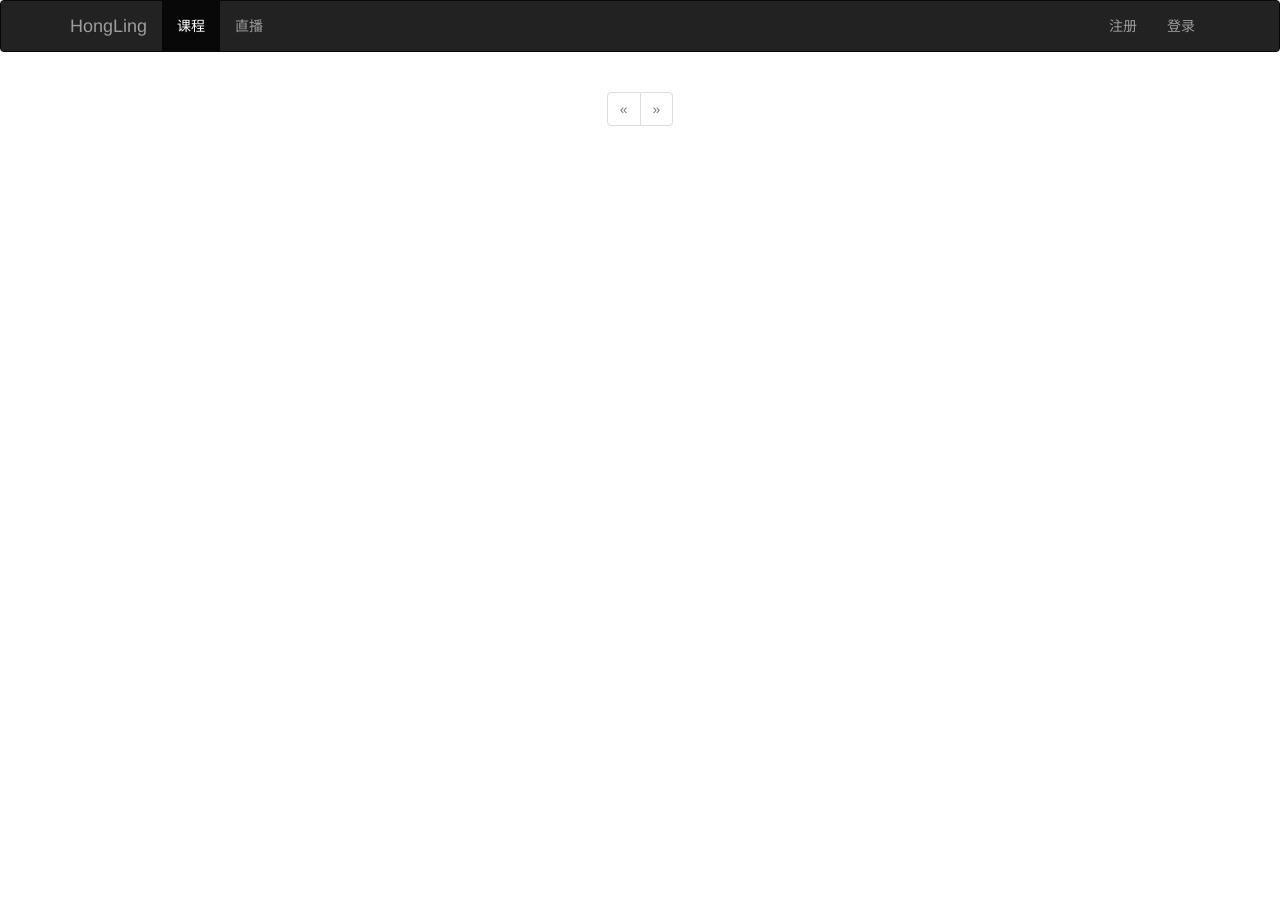
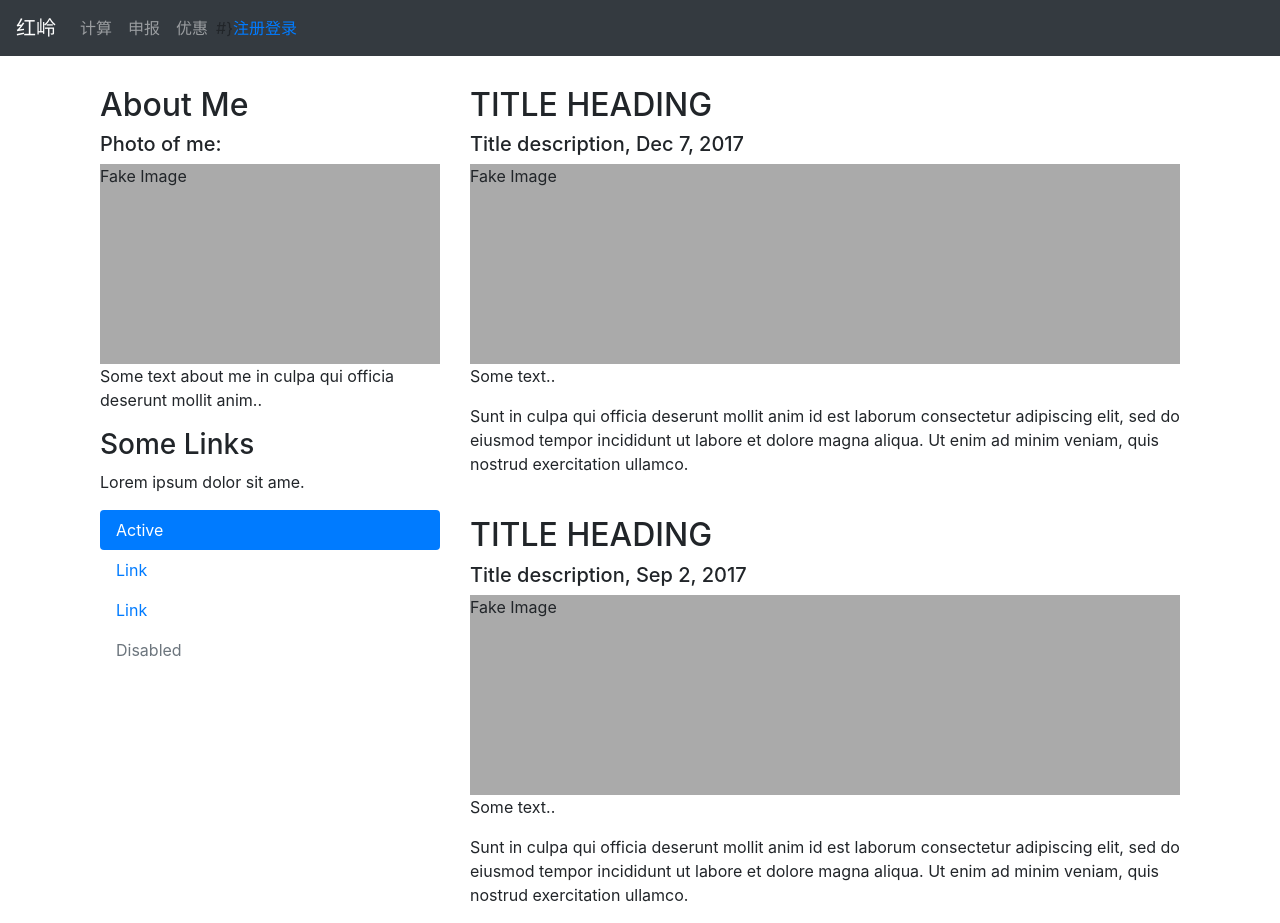
Before and after one commit to robinliu2010/hongling, a Python web app: template hongling/templates/index.html in a window 1280 px wide. Before the commit the page ends 126 px from the top, so only its background shows below. Run offline with Jinja, Linux system fonts and the light colour scheme; the template is opened without the code that fills it, so the values that code supplies are empty; some libraries are stand-ins or nearby versions.

Commit message:
修改了主页页面，使用boostrap4

```diff
--- a/hongling/config.py
+++ b/hongling/config.py
@@ -1,5 +1,5 @@
 class BaseConfig(object):
-    SECRET_KEY='makesoure to set avery secret-key',
+    SECRET_KEY='makesoure to set avery secret-key'
     INDEX_PER_PAGE = 9
 
 class DevelopmentConfig(BaseConfig):
--- a/hongling/static/main.css
+++ b/hongling/static/main.css
@@ -1,4 +1,4 @@
-.form{
+.form {
     width: 400px;
     margin: 0 auto;
 }
@@ -15,6 +15,7 @@ a:visited {
     overflow: hidden;
     white-space: nowrap
 }
+
 .course img {
     height: 160px !important;
 }
@@ -22,3 +23,8 @@ a:visited {
 .nav-pagination {
     text-align: center;
 }
+
+.fakeimg {
+    height: 200px;
+    background: #aaa;
+}
--- a/hongling/templates/base.html
+++ b/hongling/templates/base.html
@@ -3,54 +3,100 @@
 <head>
     <meta charset="UTF-8">
     <title>{% block title %}{% endblock %}</title>
-    <link rel="stylesheet" href="https://cdn.jsdelivr.net/npm/bootstrap@3.3.7/dist/css/bootstrap.min.css">
+    {#    <link rel="stylesheet" href="https://cdn.jsdelivr.net/npm/bootstrap@3.3.7/dist/css/bootstrap.min.css">#}
+    <link rel="stylesheet" href="https://maxcdn.bootstrapcdn.com/bootstrap/4.3.1/css/bootstrap.min.css">
+    <script src="https://ajax.googleapis.com/ajax/libs/jquery/3.4.1/jquery.min.js"></script>
+    <script src="https://cdnjs.cloudflare.com/ajax/libs/popper.js/1.14.7/umd/popper.min.js"></script>
+    <script src="https://maxcdn.bootstrapcdn.com/bootstrap/4.3.1/js/bootstrap.min.js"></script>
     <link rel="stylesheet" href="{{ url_for('static',filename='main.css') }}">
 
 </head>
 <body>
-<nav class="navbar navbar-inverse">
-    <div class="container">
-        <div class="navbar-header">
-            <button type="button" class="navbar-toggle collased" data-toggle="collapse" data-target="#bs-example-navbar-collapse-1" aria-expanded="false">
-                <span class="sr-only">Toggle navigation</span>
-                <span class="icon-bar"></span>
-                <span class="icon-bar"></span>
-                <span class="icon-bar"></span>
 
+<nav class="navbar navbar-expand-sm bg-dark navbar-dark">
+    <a class="navbar-brand" href="#">红岭</a>
+    <button class="navbar-toggler" type="button" data-toggle="collapse" data-target="#collapsibleNavbar">
+        <span class="navbar-toggler-icon"></span>
     </button>
-            <a class="navbar-brand" href="/">HongLing</a>
-        </div>
-        <div class="collapse navbar-collapse" id="bs-example-navbar-collapse-1">
-            <ul class="nav navbar-nav">
-                <li class="active"><a href="/">课程<span class="sr-only">(current)</span> </a></li>
-                <li><a href="#">直播</a> </li>
+    <div class="collapse navbar-collapse" id="collapsibleNavbar">
+        <ul class="navbar-nav">
+            <li class="nav-item">
+                <a class="nav-link" href="#">计算</a>
+            </li>
+            <li class="nav-item">
+                <a class="nav-link" href="#">申报</a>
+            </li>
+            <li class="nav-item">
+                <a class="nav-link" href="#">优惠</a>
+            </li>
         </ul>
-            <ul class="nav navbar-nav navbar-right">
+
+        <ul class="navbar-nav justify-content-end">#}
             {% if not current_user.is_authenticated %}
-                <li><a href="{{ url_for('front.register')}}">注册</a> </li>
-                <li><a href="{{ url_for('front.login')}}">登录</a> </li>
+                <li><a href="{{ url_for('front.register') }}">注册</a></li>
+                <li><a href="{{ url_for('front.login') }}">登录</a></li>
             {% else %}
                 <li class="dropdown">
-                  <a href="#" class="dropdown-toggle" data-toggle="dropdown" role="button" aria-haspopup="true" aria-expanded="false"><span id="username">{{ current_user.username }}</span><span class="caret"></span></a>
+                    <a href="#" class="dropdown-toggle" data-toggle="dropdown" role="button" aria-haspopup="true"
+                       aria-expanded="false"><span id="username">{{ current_user.username }}</span><span
+                            class="caret"></span></a>
                     <ul class="dropdown-menu">
-                        <li><a href="#">个人主页</a> </li>
+                        <li><a href="#">个人主页</a></li>
                         <li role="separator" class="divider"></li>
-                        <li><a href="{{ url_for('front.logout') }}">退出登录</a> </li>
+                        <li><a href="{{ url_for('front.logout') }}">退出登录</a></li>
                     </ul>
                 </li>
             {% endif %}
         </ul>
+
     </div>
-    </div>
-
-
 </nav>
+{#<nav class="navbar navbar-inverse">#}
+{#    <div class="container">#}
+{#        <div class="navbar-header">#}
+{#            <button type="button" class="navbar-toggle collased" data-toggle="collapse"#}
+{#                    data-target="#bs-example-navbar-collapse-1" aria-expanded="false">#}
+{#                <span class="sr-only">Toggle navigation</span>#}
+{#                <span class="icon-bar"></span>#}
+{#                <span class="icon-bar"></span>#}
+{#                <span class="icon-bar"></span>#}
+{##}
+{#            </button>#}
+{#            <a class="navbar-brand" href="/">HongLing</a>#}
+{#        </div>#}
+{#        <div class="collapse navbar-collapse" id="bs-example-navbar-collapse-1">#}
+{#            <ul class="nav navbar-nav">#}
+{#                <li class="active"><a href="/">课程<span class="sr-only">(current)</span> </a></li>#}
+{#                <li><a href="#">直播</a></li>#}
+{#            </ul>#}
+{#            <ul class="nav navbar-nav navbar-right">#}
+{#                {% if not current_user.is_authenticated %}#}
+{#                    <li><a href="{{ url_for('front.register') }}">注册</a></li>#}
+{#                    <li><a href="{{ url_for('front.login') }}">登录</a></li>#}
+{#                {% else %}#}
+{#                    <li class="dropdown">#}
+{#                        <a href="#" class="dropdown-toggle" data-toggle="dropdown" role="button" aria-haspopup="true"#}
+{#                           aria-expanded="false"><span id="username">{{ current_user.username }}</span><span#}
+{#                                class="caret"></span></a>#}
+{#                        <ul class="dropdown-menu">#}
+{#                            <li><a href="#">个人主页</a></li>#}
+{#                            <li role="separator" class="divider"></li>#}
+{#                            <li><a href="{{ url_for('front.logout') }}">退出登录</a></li>#}
+{#                        </ul>#}
+{#                    </li>#}
+{#                {% endif %}#}
+{#            </ul>#}
+{#        </div>#}
+{#    </div>#}
+{##}
+{##}
+{#</nav>#}
 <div class="container">
     {% block body %}{% endblock %}
     {% block footer %}{% endblock %}
 </div>
-    <script src="https://cdnjs.cloudflare.com/ajax/libs/jquery/3.2.1/jquery.min.js"></script>
-        <script src="https://cdn.bootcss.com/bootstrap/3.3.7/js/bootstrap.min.js"></script>
+{#<script src="https://cdnjs.cloudflare.com/ajax/libs/jquery/3.2.1/jquery.min.js"></script>#}
+{#<script src="https://cdn.bootcss.com/bootstrap/3.3.7/js/bootstrap.min.js"></script>#}
 <!-- script src="https://cdn.jsdelivr.net/npm/jquery@3.2.1/dist/jquery.min.js"></script>
 <script src="https://cdn.jsdelivr.net/npm/bootstrap@3.3.7/dist/js/bootsrap.min.js"></script>
 <script src="https://cdn.bootcss.com/bootstrap/3.3.7/js/bootsrap.min.js"></script-->
--- a/hongling/templates/index.html
+++ b/hongling/templates/index.html
@@ -23,22 +23,65 @@
 {% from "macros.html" import render_pagination %}
 
 {% block body %}
-    <div class="row">
-        <!-- 改为从 pagination 对象获取课程 items -->
-        {% for course in pagination.items %}
-            <div class="col-sm-6 col-md-4 course">
-                <div class="thumbnail">
-                    <a href="{{ course.url }}" target="_blank">
-                        <img src="{{ course.image_url }}" alt="课程">
-                        <div class="caption">
-                            <h4 class="course__name">{{ course.name }}</h4>
-                            <p class="course__description">{{ course.description }}</p>
-                        </div>
-                    </a>
-                </div>
-            </div>
-        {% endfor %}
+{#    <div class="row">#}
+{#        <!-- 改为从 pagination 对象获取课程 items -->#}
+{#        {% for course in pagination.items %}#}
+{#            <div class="col-sm-6 col-md-4 course">#}
+{#                <div class="thumbnail">#}
+{#                    <a href="{{ course.url }}" target="_blank">#}
+{#                        <img src="{{ course.image_url }}" alt="课程">#}
+{#                        <div class="caption">#}
+{#                            <h4 class="course__name">{{ course.name }}</h4>#}
+{#                            <p class="course__description">{{ course.description }}</p>#}
+{#                        </div>#}
+{#                    </a>#}
+{#                </div>#}
+{#            </div>#}
+{#        {% endfor %}#}
+{#    </div>#}
+{#    <!-- 使用 macro 渲染分页组件 -->#}
+{#    {{ render_pagination(pagination, 'front.index') }}#}
+
+<div class="container" style="margin-top:30px">
+  <div class="row">
+    <div class="col-sm-4">
+      <h2>About Me</h2>
+      <h5>Photo of me:</h5>
+      <div class="fakeimg">Fake Image</div>
+      <p>Some text about me in culpa qui officia deserunt mollit anim..</p>
+      <h3>Some Links</h3>
+      <p>Lorem ipsum dolor sit ame.</p>
+      <ul class="nav nav-pills flex-column">
+        <li class="nav-item">
+          <a class="nav-link active" href="#">Active</a>
+        </li>
+        <li class="nav-item">
+          <a class="nav-link" href="#">Link</a>
+        </li>
+        <li class="nav-item">
+          <a class="nav-link" href="#">Link</a>
+        </li>
+        <li class="nav-item">
+          <a class="nav-link disabled" href="#">Disabled</a>
+        </li>
+      </ul>
+      <hr class="d-sm-none">
     </div>
-    <!-- 使用 macro 渲染分页组件 -->
-    {{ render_pagination(pagination, 'front.index') }}
+    <div class="col-sm-8">
+      <h2>TITLE HEADING</h2>
+      <h5>Title description, Dec 7, 2017</h5>
+      <div class="fakeimg">Fake Image</div>
+      <p>Some text..</p>
+      <p>Sunt in culpa qui officia deserunt mollit anim id est laborum consectetur adipiscing elit, sed do eiusmod tempor incididunt ut labore et dolore magna aliqua. Ut enim ad minim veniam, quis nostrud exercitation ullamco.</p>
+      <br>
+      <h2>TITLE HEADING</h2>
+      <h5>Title description, Sep 2, 2017</h5>
+      <div class="fakeimg">Fake Image</div>
+      <p>Some text..</p>
+      <p>Sunt in culpa qui officia deserunt mollit anim id est laborum consectetur adipiscing elit, sed do eiusmod tempor incididunt ut labore et dolore magna aliqua. Ut enim ad minim veniam, quis nostrud exercitation ullamco.</p>
+    </div>
+  </div>
+</div>
+
+
 {% endblock %}
```
Lines whose indentation alone changed are shown as unchanged.
